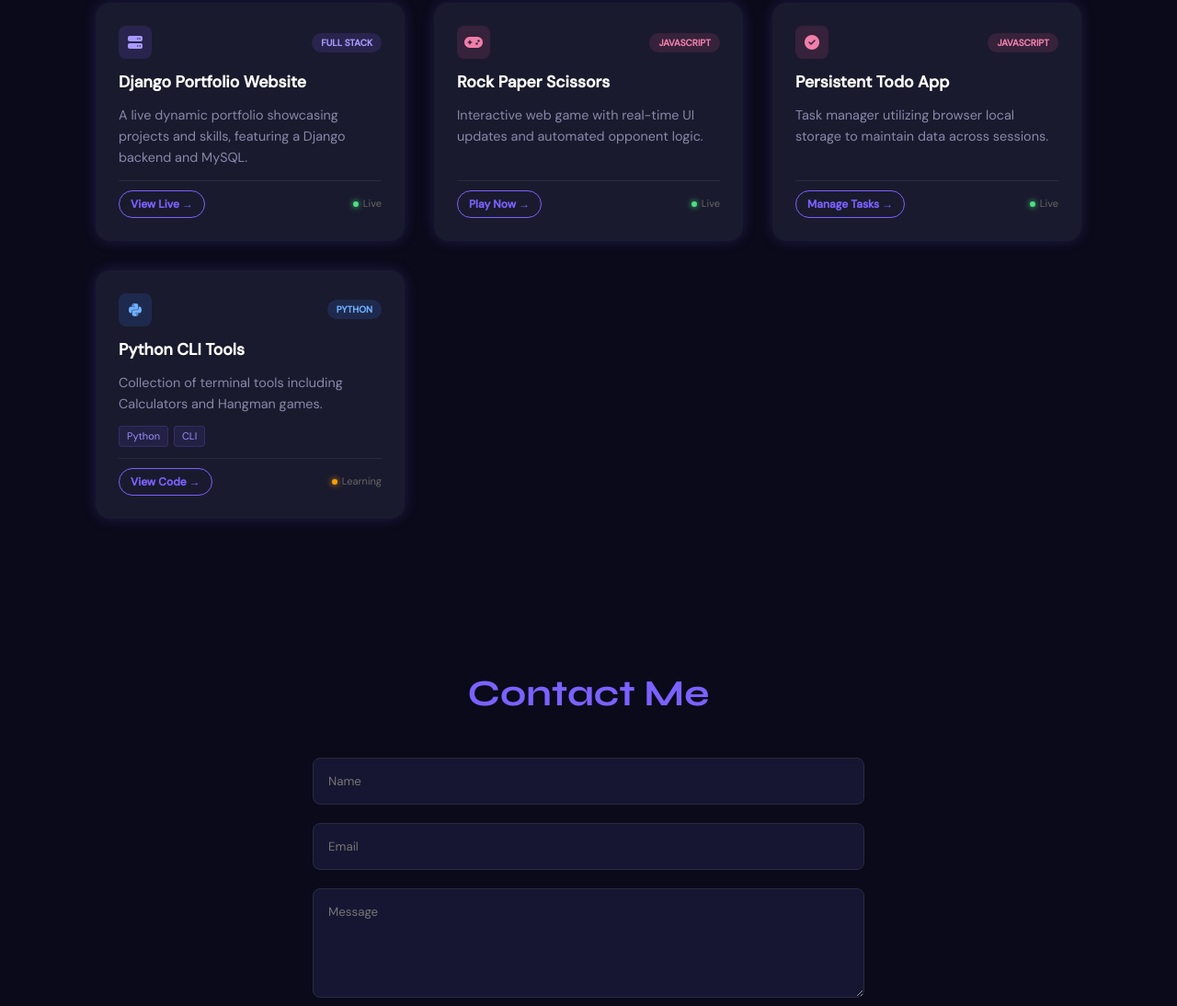
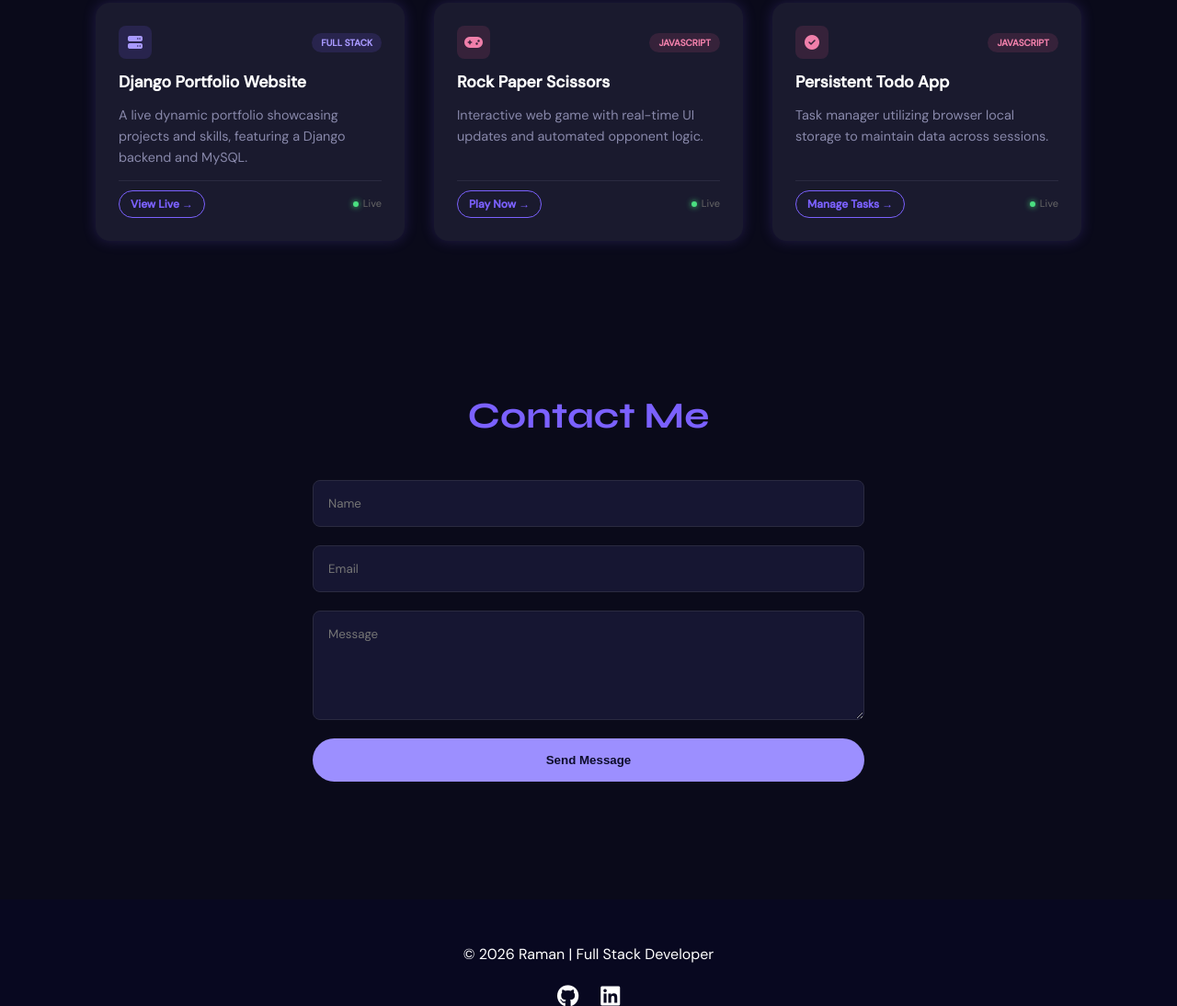
Before and after one commit to ramanpal2123/portfolio, a plain HTML site: page index.html in a window 1280 px wide. Shown: the part 2085-3179 px from the top of the page at 92% size. Drawn offline with Linux system fonts and the light colour scheme.

Commit message:
index.html

```diff
--- a/index.html
+++ b/index.html
@@ -185,20 +185,7 @@
                     <span class="proj-status"><span class="status-dot"></span> Live</span>
                 </div>
             </div>
-            <div class="proj-card">
-                <div class="proj-top">
-                    <div class="proj-icon icon-python"><i class="fab fa-python"></i></div>
-                    <span class="proj-category cat-python">Python</span>
-                </div>
-                <p class="proj-name">Python CLI Tools</p>
-                <p class="proj-desc">Collection of terminal tools including Calculators and Hangman games.</p>
-                <div class="proj-tags">
-                    <span class="tag">Python</span><span class="tag">CLI</span>
-                </div>
-                <div class="proj-footer">
-                    <a href="https://github.com/ramanpal2123/Command-line-Projects-with-Python-" target="_blank" class="proj-link">View Code →</a>
-                    <span class="proj-status"><span class="status-dot learning"></span> Learning</span>
-                </div>
+
         </div>
     </section>
 
```
